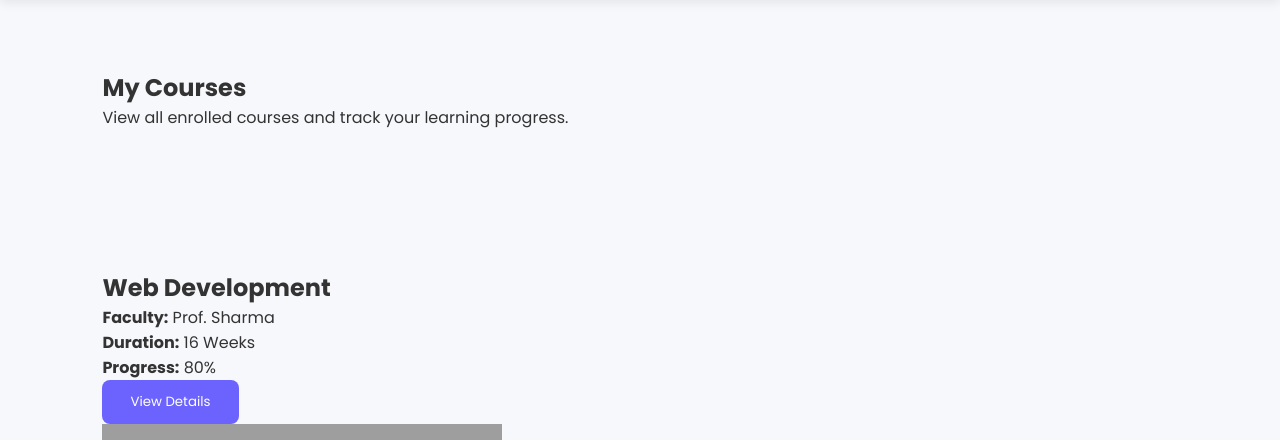
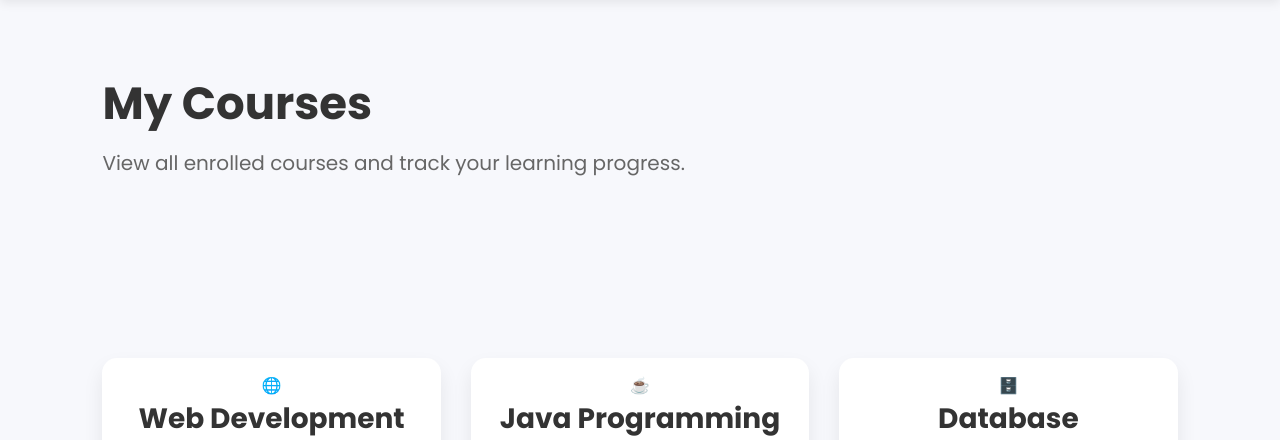
Before and after one commit to ompatel5426-cse/StudentHub._, a PHP site: page /courses.html in a window 1280 px wide. Shown: the part 75-515 px from the top of the page. Run offline with PHP 8.4, Linux system fonts and the light colour scheme; grey boxes are pictures that could not be loaded.

Commit message:
Update Box

```diff
--- a/courses.html
+++ b/courses.html
@@ -49,7 +49,8 @@
 
     <div class="course-card">
 
-       <!-- <img src="images/web.jpg" alt="Web Development">  -->
+        <div class="course-icon">🌐</div>
+
 
         <h2>Web Development</h2>
 
@@ -65,7 +66,7 @@
 
     <div class="course-card">
 
-        <img src="images/java.jpg" alt="Java">    <!--  image baki he.   -->
+        <div class="course-icon">☕</div>
 
         <h2>Java Programming</h2>
 
@@ -81,7 +82,7 @@
 
     <div class="course-card">
 
-        <img src="images/dbms.jpg" alt="DBMS">        <!--  image baki he.   -->
+        <div class="course-icon">🗄️</div>
 
         <h2>Database Management</h2>
 
@@ -97,7 +98,7 @@
 
     <div class="course-card">
 
-        <img src="images/os.jpg" alt="Operating System">          <!--  image baki he.   -->
+        <div class="course-icon">💻</div>
 
         <h2>Operating System</h2>
 
@@ -113,7 +114,7 @@
 
     <div class="course-card">
 
-        <img src="images/network.jpg" alt="Computer Networks">              <!--  image baki he.   -->
+        <div class="course-icon">📡</div>
 
         <h2>Computer Networks</h2>
 
@@ -129,7 +130,7 @@
 
     <div class="course-card">
 
-        <img src="images/python.jpg" alt="Python">               <!--  image baki he.   -->
+        <div class="course-icon">🐍</div>
 
         <h2>Python Programming</h2>
 
--- a/index.html
+++ b/index.html
@@ -57,7 +57,7 @@
 
         <div class="hero-image">
 
-            <img src="image/students_09.jpg" alt="Student">                <!--  image baki he.   -->
+            <img src="image/student.png" alt="Student">                <!--  image baki he.   -->
 
         </div>
 
--- a/style.css
+++ b/style.css
@@ -148,6 +148,120 @@ table td{
     border:1px solid #ddd;
 }
 
+/* ================= PAGE TITLE ================= */
+
+.page-title h1{
+    font-size:45px;
+    margin-bottom:10px;
+}
+
+.page-title p{
+    font-size:20px;
+    color:#666;
+}
+
+/* ================= COURSES ================= */
+
+.courses{
+    display:grid;
+    grid-template-columns:repeat(3,1fr);
+    gap:30px;
+    margin-top:40px;
+}
+
+.course-card{
+    background:#fff;
+    border-radius:15px;
+    padding:15px;
+    box-shadow:0 10px 20px rgba(0,0,0,.08);
+    transition:.3s;
+    text-align:center;
+}
+
+.course-card:hover{
+    transform:translateY(-8px);
+}
+
+.course-card img{
+    width:100%;
+    height:180px;
+    object-fit:cover;
+    border-radius:10px;
+    margin-bottom:15px;
+}
+
+.course-card h2{
+    font-size:28px;
+    margin-bottom:15px;
+}
+
+.course-card p{
+    margin:10px 0;
+    font-size:18px;
+}
+
+.course-card button{
+    margin-top:15px;
+    width:100%;
+}
+
+/* ================= SUMMARY ================= */
+
+.summary h2,
+.benefits h2,
+.quick-links h2{
+    margin-bottom:20px;
+    color:#333;
+}
+
+.benefits ul{
+    margin-top:20px;
+    line-height:30px;
+    font-size:18px;
+    list-style:none;
+}
+
+.quick-links{
+    text-align:center;
+}
+
+.quick-links a{
+    margin:10px;
+    display:inline-block;
+}
+
+/* ================= RESPONSIVE ================= */
+
+@media(max-width:992px){
+
+    .courses{
+        grid-template-columns:repeat(2,1fr);
+    }
+
+}
+
+@media(max-width:768px){
+
+    header{
+        flex-direction:column;
+        gap:20px;
+    }
+
+    nav{
+        flex-wrap:wrap;
+        justify-content:center;
+    }
+
+    .courses{
+        grid-template-columns:1fr;
+    }
+
+    .page-title h1{
+        font-size:35px;
+    }
+
+}
+
 /* Footer */
 
 footer{
```
